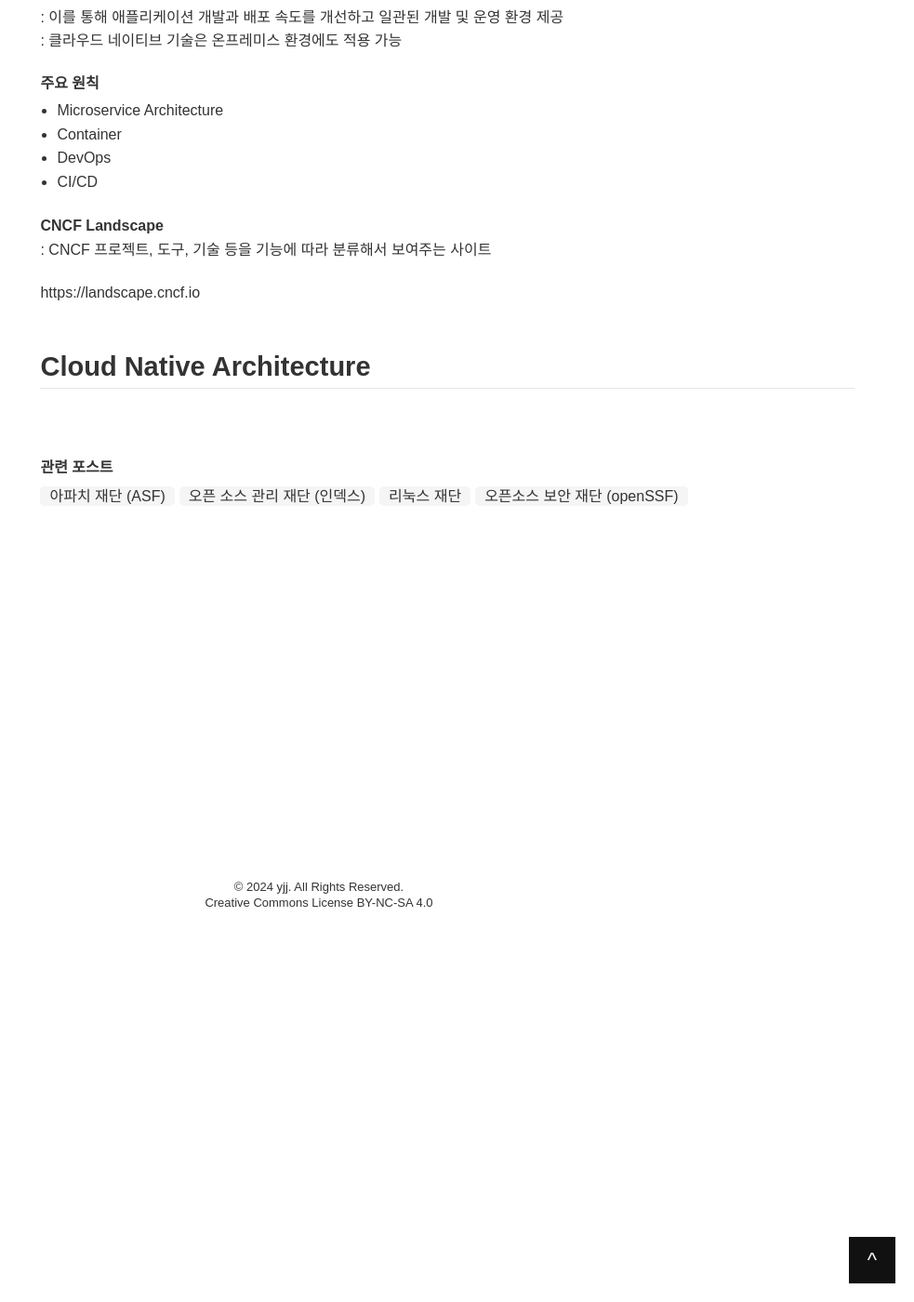
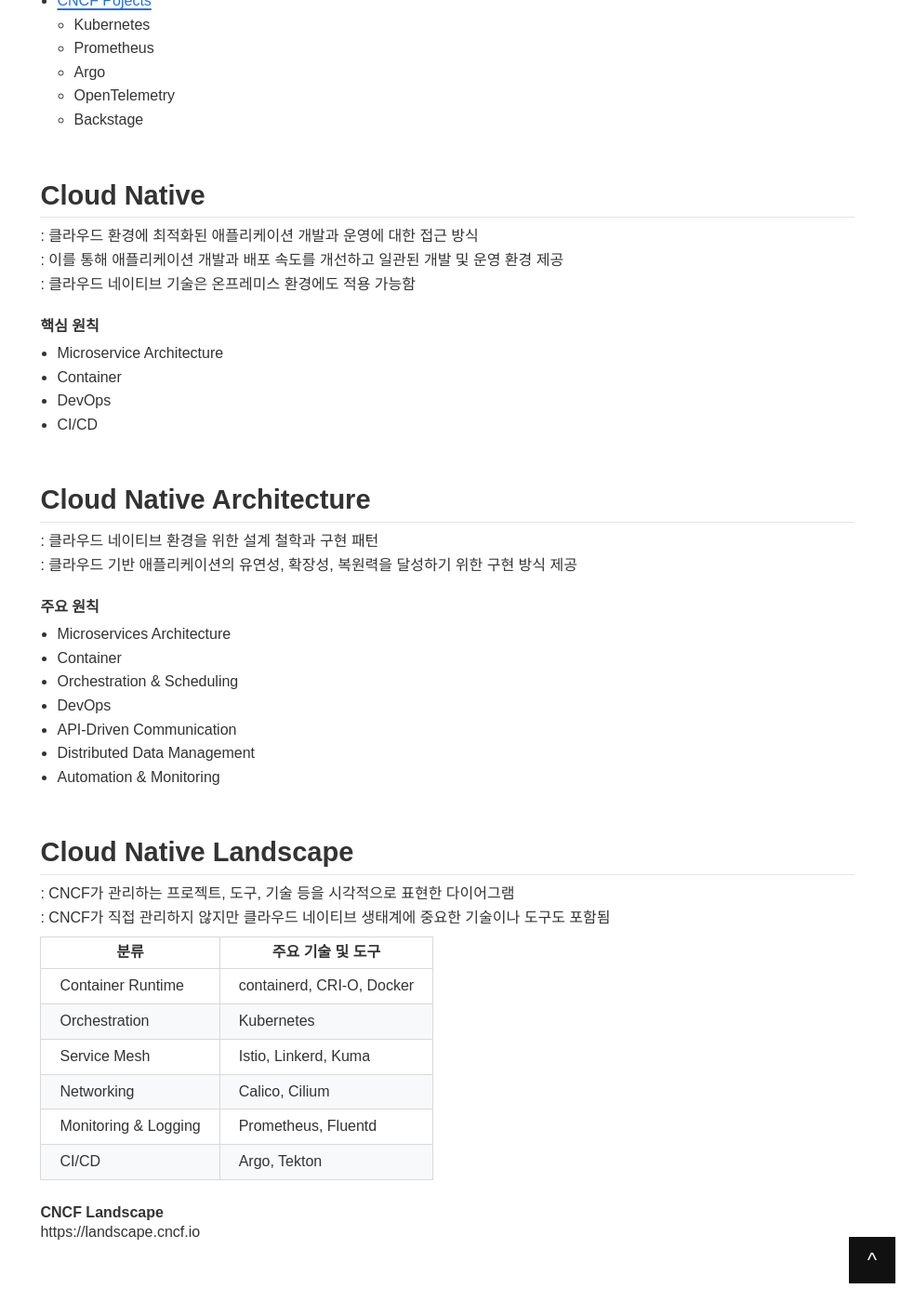
Before and after one commit to 100Page/1000page.github.io, a Jekyll site: the page built from _doc/foundation/fd-linux/cncf/index.md, in a window 1280 px wide and 1400 px high, scrolled down 420 px. Shown: the whole window at 93% size, without its empty margins (297-1280 px from the left). Built offline with Jekyll 4.4.1, drawn with Linux system fonts in a browser that asks for light colours; some of the changed text lies outside the part shown.

Commit message:
foundation

```diff
--- a/_doc/foundation/fd-linux/cncf/index.md
+++ b/_doc/foundation/fd-linux/cncf/index.md
@@ -1,41 +1,82 @@
 ---
 order: 0.1
-title: cncf
+title: foundation
 description: 클라우드 네이티브 재단 (CNCF)
+summary:
+keywords:
+- foundation
+- linux foundation
+- cncf
+- cloud native
+- 클라우드 네이티브 재단
 tags:
 - foundation
-- cncf
-- cloud native
 created_time: 2024-08-30 01:03
-modified_time: 2024-09-29 17:36
+modified_time: 2024-11-17 20:57
 ---
 
 # CNCF
 Cloud Native Computing Foundation
 : 클라우드 네이티브 재단
 : 클라우드 네이티브 컴퓨팅 생태계를 위해 설립된 오픈 소스 소프트웨어 재단
+: 클라우드 네이티브 기술을 사용한 애플리케이션 개발, 배포, 운영 개선을 목표로 함
 
 https://www.cncf.io
+
+
+- [Cloud Native](#cloud-native)
+- [Cloud Native Architecture](#cloud-native-architecture)
+- [Cloud Native Landscape](#cloud-native-landscape)
+- [CNCF Pojects](./cncf-poject.md)
+  - Kubernetes
+  - Prometheus
+  - Argo
+  - OpenTelemetry
+  - Backstage
 
 
 
 ## Cloud Native
 : 클라우드 환경에 최적화된 애플리케이션 개발과 운영에 대한 접근 방식
 : 이를 통해 애플리케이션 개발과 배포 속도를 개선하고 일관된 개발 및 운영 환경 제공
-: 클라우드 네이티브 기술은 온프레미스 환경에도 적용 가능
+: 클라우드 네이티브 기술은 온프레미스 환경에도 적용 가능함
 
-**주요 원칙**
+**핵심 원칙**
 - Microservice Architecture
 - Container
 - DevOps
 - CI/CD
 
 
-**CNCF Landscape**
-: CNCF 프로젝트, 도구, 기술 등을 기능에 따라 분류해서 보여주는 사이트
 
-https://landscape.cncf.io
+## Cloud Native Architecture
+: 클라우드 네이티브 환경을 위한 설계 철학과 구현 패턴
+: 클라우드 기반 애플리케이션의 유연성, 확장성, 복원력을 달성하기 위한 구현 방식 제공
+
+**주요 원칙**
+- Microservices Architecture
+- Container
+- Orchestration & Scheduling
+- DevOps
+- API-Driven Communication
+- Distributed Data Management
+- Automation & Monitoring
 
 
 
-## Cloud Native Architecture
+## Cloud Native Landscape
+: CNCF가 관리하는 프로젝트, 도구, 기술 등을 시각적으로 표현한 다이어그램
+: CNCF가 직접 관리하지 않지만 클라우드 네이티브 생태계에 중요한 기술이나 도구도 포함됨
+
+분류 | 주요 기술 및 도구
+---|---
+Container Runtime | containerd, CRI-O, Docker
+Orchestration | Kubernetes
+Service Mesh | Istio, Linkerd, Kuma
+Networking | Calico, Cilium
+Monitoring & Logging | Prometheus, Fluentd
+CI/CD | Argo, Tekton
+
+
+**CNCF Landscape**
+https://landscape.cncf.io
```
